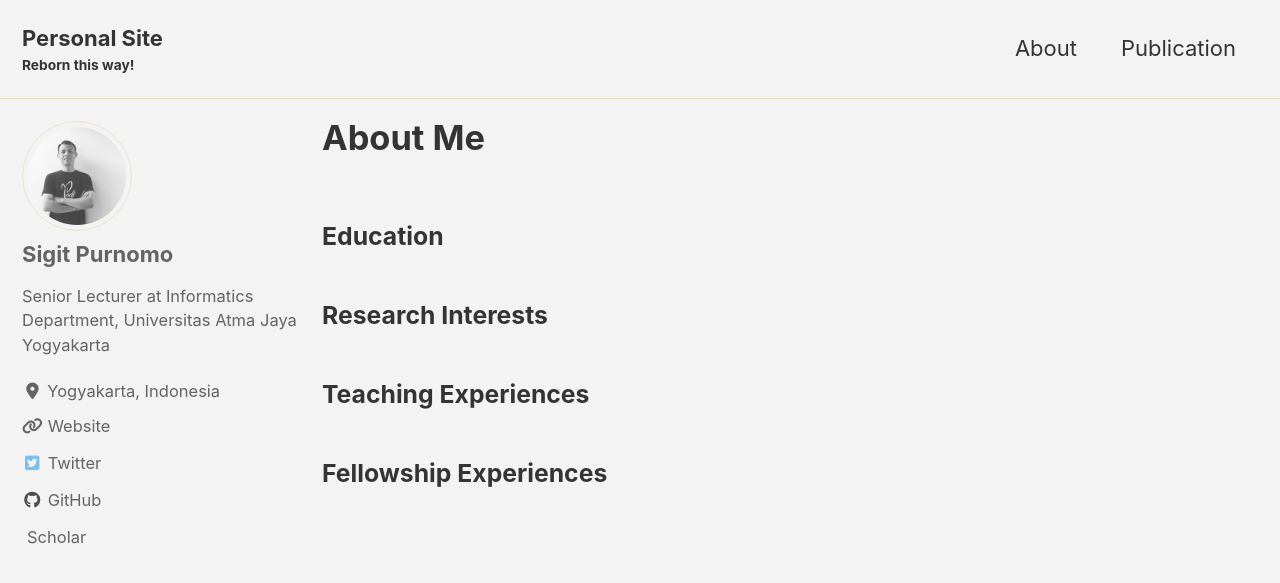
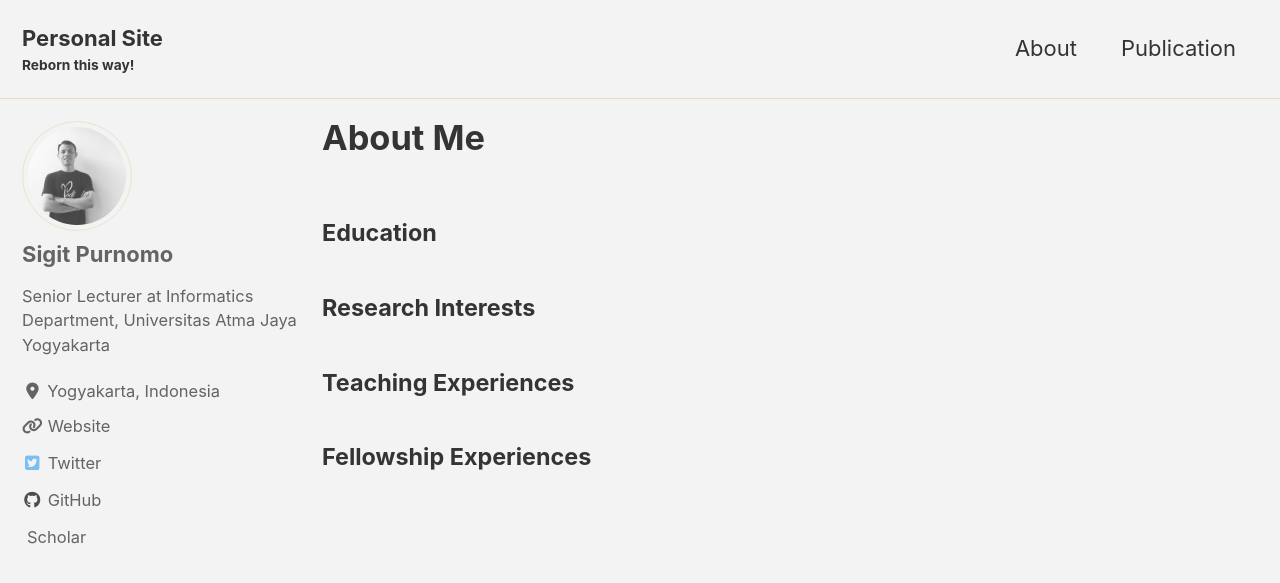
Before and after one commit to sigit-purnomo/sigit-purnomo.github.io, a Jekyll site: the page built from _pages/about.md, in a window 1280 px wide and 900 px high. Shown: the top 583 px of the window. Built offline with Jekyll 4.4.1, drawn with Linux system fonts in a browser that asks for light colours; cached includes are drawn as plain includes; nearby versions of some CDN libraries; a style sheet for code colours, icons or effects is not loaded.

```diff
--- a/_pages/about.md
+++ b/_pages/about.md
@@ -1,7 +1,7 @@
 ---
 title: "About Me"
 permalink: /about/
-excerpt: "ABout Me"
+excerpt: "About Me"
 layout: single
 author_profile: true
 sitemap: true
@@ -9,10 +9,10 @@ modified: 2020-04-25
 ---
 
 
-### Education
+#### Education
 
-### Research Interests
+#### Research Interests
 
-### Teaching Experiences
+#### Teaching Experiences
 
-### Fellowship Experiences
+#### Fellowship Experiences
```
